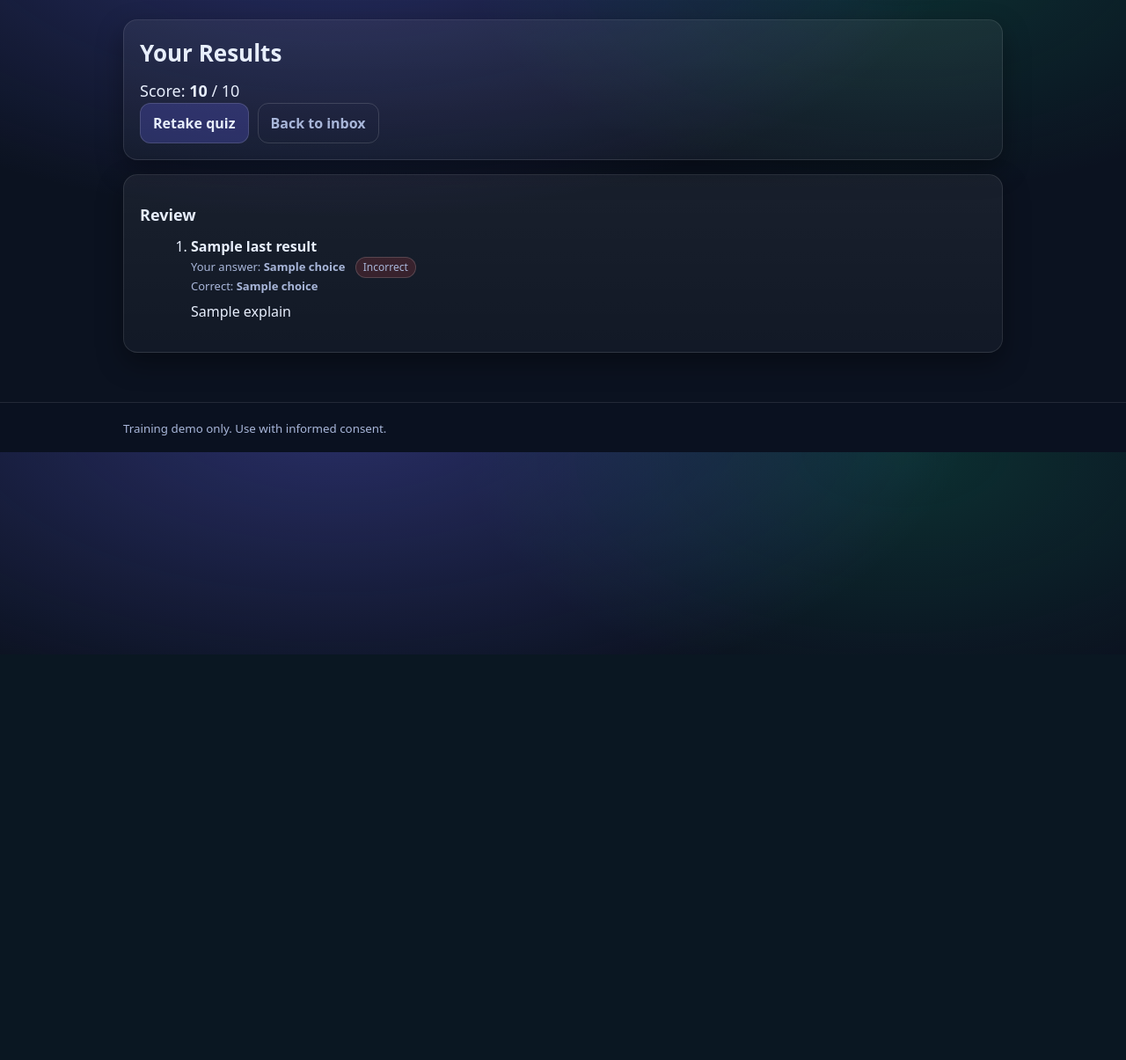
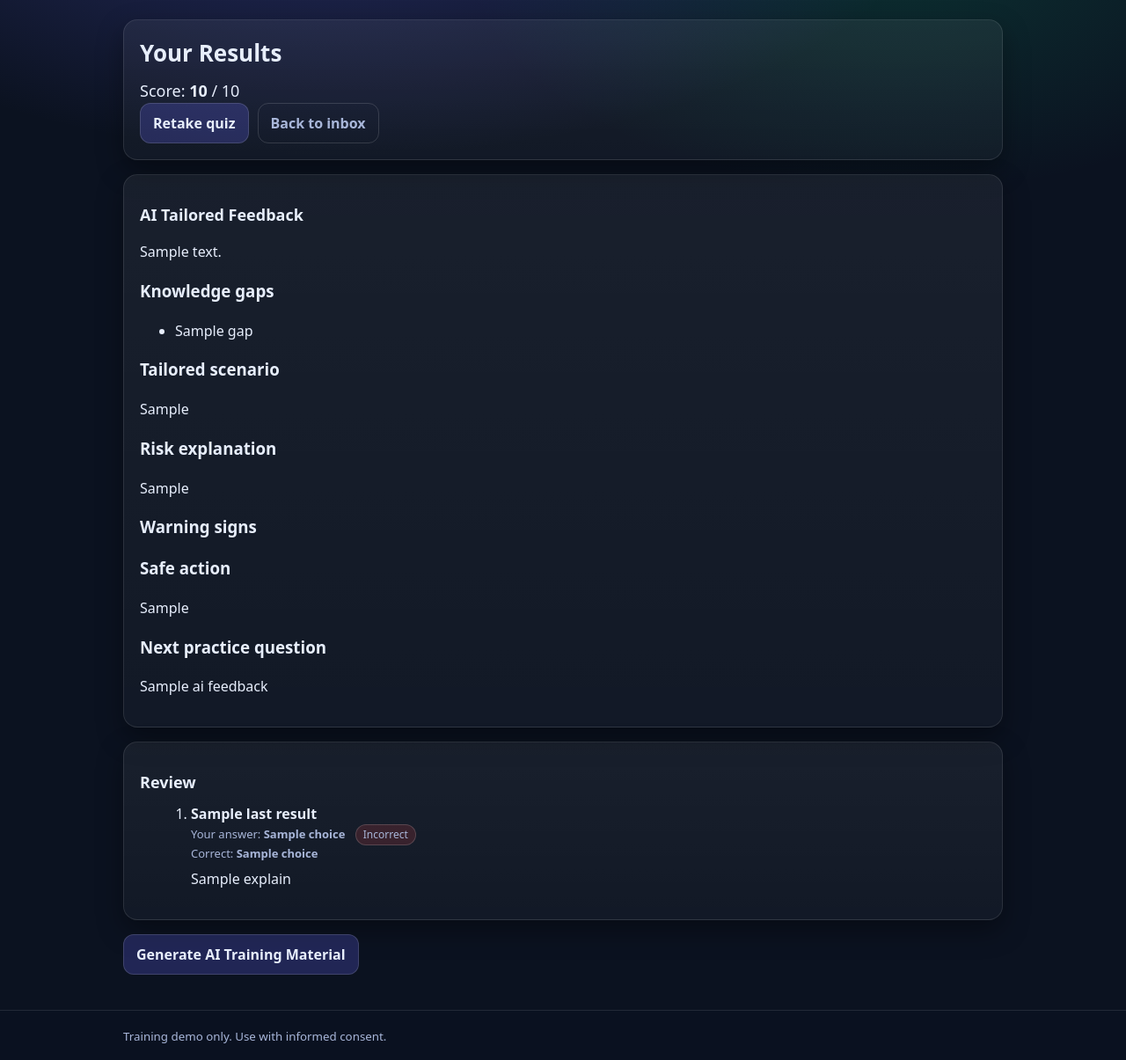
Before and after one commit to Sam5-85/ThreatLens, a Flask app: template phishing_awareness_flask_render/templates/result.html in a window 1280 px wide. Shown: the part 56-1261 px from the top of the page at 88% size. Before the commit the page ends 800 px from the top, so only its background shows below. Run offline with Flask 3, Linux system fonts and the light colour scheme; the template is opened without the code that fills it: most values are stand-ins (such as "Sample title", 1, 10 or a date in 2020).

Commit message:
Update result.html

```diff
--- a/phishing_awareness_flask_render/templates/result.html
+++ b/phishing_awareness_flask_render/templates/result.html
@@ -1,40 +1,194 @@
 {% extends "base.html" %}
+
 {% block content %}
+
 <section class="card">
   <h1>Your Results</h1>
-    <p class="score">Score: <strong>{{ last_score.score }}</strong> / {{ last_score.total }}</p>
+
+  <p class="score">
+    Score:
+    <strong>{{ last_score.score }}</strong>
+    /
+    {{ last_score.total }}
+  </p>
 
   <div class="actions">
-      <a class="btn" href="{{ url_for('quiz') }}">Retake quiz</a>
-      <a class="btn ghost" href="{{ url_for('index') }}">Back to inbox</a>
+    <a class="btn" href="{{ url_for('quiz') }}">
+      Retake quiz
+    </a>
+
+    <a class="btn ghost" href="{{ url_for('index') }}">
+      Back to inbox
+    </a>
   </div>
 </section>
 
+
+{% if ai_feedback %}
+
 <section class="card">
+
+  <h2>AI Tailored Feedback</h2>
+
+  <p>{{ ai_feedback.summary }}</p>
+
+  <h3>Knowledge gaps</h3>
+
+  <ul>
+    {% for gap in ai_feedback.knowledge_gaps %}
+      <li>{{ gap }}</li>
+    {% endfor %}
+  </ul>
+
+  <h3>Tailored scenario</h3>
+
+  <p>{{ ai_feedback.tailored_scenario }}</p>
+
+  <h3>Risk explanation</h3>
+
+  <p>{{ ai_feedback.risk_explanation }}</p>
+
+  <h3>Warning signs</h3>
+
+  <ul>
+    {% for sign in ai_feedback.warning_signs %}
+      <li>{{ sign }}</li>
+    {% endfor %}
+  </ul>
+
+  <h3>Safe action</h3>
+
+  <p>{{ ai_feedback.safe_action }}</p>
+
+  <h3>Next practice question</h3>
+
+  <p>{{ ai_feedback.next_practice_question }}</p>
+
+</section>
+
+{% endif %}
+
+<section class="card">
+
   <h2>Review</h2>
+
   <ol class="review">
+
     {% for r in last_results %}
+
       <li class="review-item">
-          <div class="q">{{ r.question }}</div>
+
+        <div class="q">
+          {{ r.question }}
+        </div>
+
         <div class="muted small">
+
           Your answer:
+
           {% if r.user_choice is not none %}
-              <strong>{{ r.choices[r.user_choice] }}</strong>
+
+            <strong>
+              {{ r.choices[r.user_choice] }}
+            </strong>
+
           {% else %}
+
             <strong>(no answer)</strong>
+
           {% endif %}
+
           {% if r.correct %}
-              <span class="pill ok">Correct</span>
+
+            <span class="pill ok">
+              Correct
+            </span>
+
           {% else %}
-              <span class="pill bad">Incorrect</span>
+
+            <span class="pill bad">
+              Incorrect
+            </span>
+
           {% endif %}
+
         </div>
+
         <div class="muted small">
-            Correct: <strong>{{ r.choices[r.answer_index] }}</strong>
+
+          Correct:
+
+          <strong>
+            {{ r.choices[r.answer_index] }}
+          </strong>
+
         </div>
-          <div class="explain">{{ r.explain }}</div>
+
+        <div class="explain">
+          {{ r.explain }}
+        </div>
+
       </li>
+
     {% endfor %}
+
   </ol>
+
 </section>
+
+<section>
+  <a class="btn" href="{{ url_for('training') }}">
+    Generate AI Training Material
+  </a>
+</section>
+<script>
+
+document.getElementById("chat-btn").onclick = async () => {
+
+  const input = document.getElementById("chat-input");
+
+  const responseBox =
+    document.getElementById("chat-response");
+
+  responseBox.innerHTML = "Thinking...";
+
+  try {
+
+    const res = await fetch("/chat", {
+
+      method: "POST",
+
+      headers: {
+        "Content-Type": "application/json"
+      },
+
+      body: JSON.stringify({
+        message: input.value
+      })
+    });
+
+    const data = await res.json();
+
+    if(data.ok){
+
+      responseBox.innerHTML =
+        `<div class="card">${data.reply}</div>`;
+
+    } else {
+
+      responseBox.innerHTML =
+        `<div class="card">Error: ${data.error}</div>`;
+    }
+
+  } catch(err){
+
+    responseBox.innerHTML =
+      `<div class="card">Request failed</div>`;
+  }
+};
+
+</script>
+
+
+
 {% endblock %}
```
Lines whose indentation alone changed are shown as unchanged.
